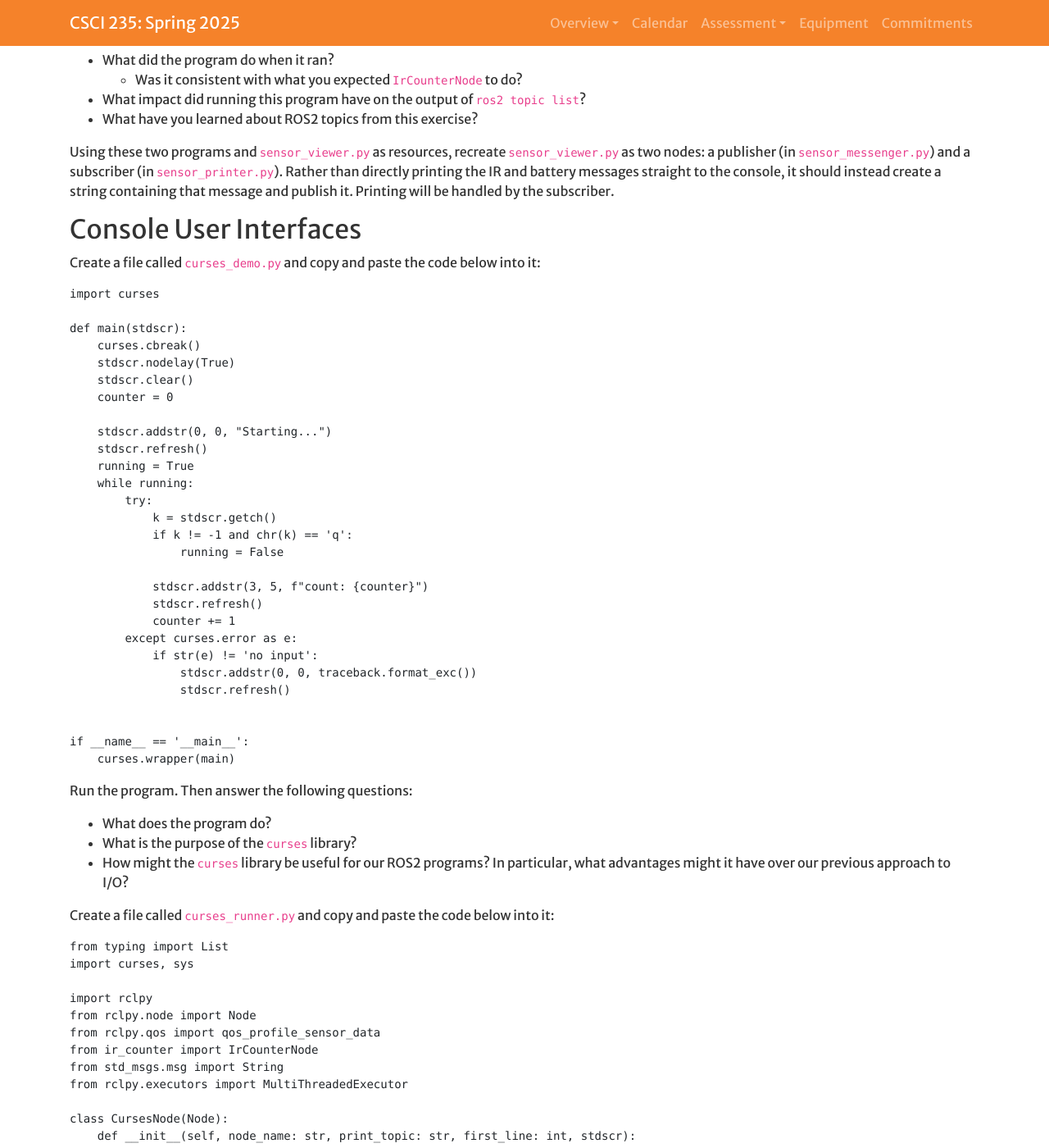
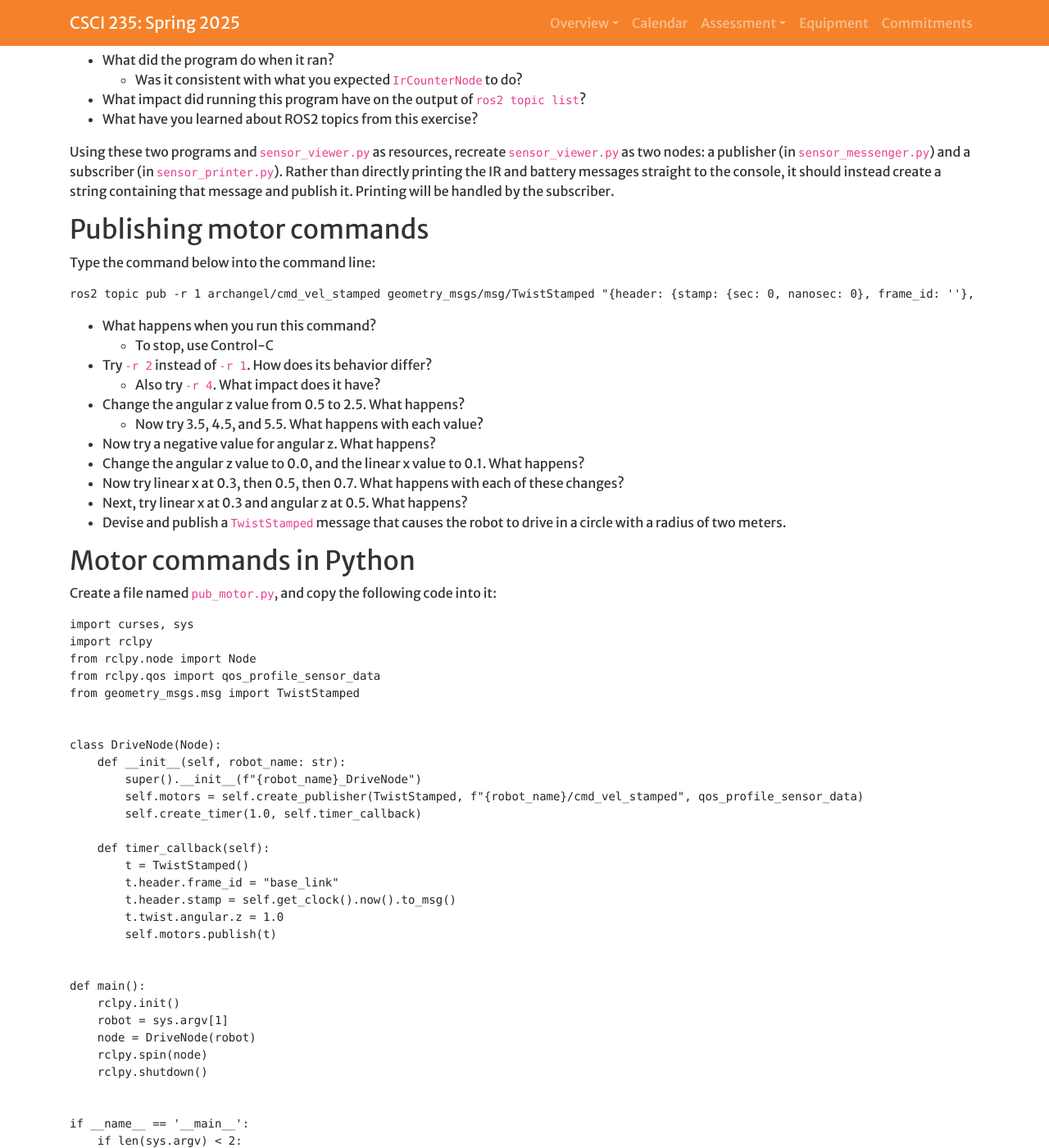
Before and after one commit to Hendrix-CS/csci235, a Jekyll site: the page built from modules/publications.md, in a window 1280 px wide and 1400 px high, scrolled down 1705 px. Shown: the whole window at 82% size. Built offline with Jekyll 4.4.1, drawn with Linux system fonts in a browser that asks for light colours; a script that is not in the unit is left out; our own code applies the rules of GitHub Pages for plain Markdown files; some of the changed text lies outside the part shown.

Commit message:
Almost there with motors

````diff
--- a/modules/publications.md
+++ b/modules/publications.md
@@ -97,6 +97,84 @@
 IR and battery messages straight to the console, it should instead create a
 string containing that message and publish it. Printing will be handled by
 the subscriber.
+
+## Publishing motor commands
+
+<!-- Exploration: cmd_vel from the command line -->
+Type the command below into the command line:
+```
+ros2 topic pub -r 1 archangel/cmd_vel_stamped geometry_msgs/msg/TwistStamped "{header: {stamp: {sec: 0, nanosec: 0}, frame_id: ''}, twist: {linear: {x: 0.0, y: 0.0, z: 0.0}, angular: {x: 0.0, y: 0.0, z: 0.5}}}"
+```
+
+* What happens when you run this command?
+  * To stop, use Control-C
+* Try `-r 2` instead of `-r 1`. How does its behavior differ?
+  * Also try `-r 4`. What impact does it have?
+* Change the angular z value from 0.5 to 2.5. What happens?
+  * Now try 3.5, 4.5, and 5.5. What happens with each value?
+* Now try a negative value for angular z. What happens?
+* Change the angular z value to 0.0, and the linear x value to 0.1. What happens?
+* Now try linear x at 0.3, then 0.5, then 0.7. What happens with each of these changes?
+* Next, try linear x at 0.3 and angular z at 0.5. What happens?
+<!-- Concept Invention: Create your own Twists -->
+* Devise and publish a `TwistStamped` message that causes the robot to drive in a circle with a radius
+  of two meters.
+
+## Motor commands in Python
+
+Create a file named `pub_motor.py`, and copy the following code into it:
+```
+import curses, sys
+import rclpy
+from rclpy.node import Node
+from rclpy.qos import qos_profile_sensor_data
+from geometry_msgs.msg import TwistStamped
+
+
+class DriveNode(Node):
+    def __init__(self, robot_name: str):
+        super().__init__(f"{robot_name}_DriveNode")
+        self.motors = self.create_publisher(TwistStamped, f"{robot_name}/cmd_vel_stamped", qos_profile_sensor_data)
+        self.create_timer(1.0, self.timer_callback)
+
+    def timer_callback(self):
+        t = TwistStamped()
+        t.header.frame_id = "base_link"
+        t.header.stamp = self.get_clock().now().to_msg()
+        t.twist.angular.z = 1.0
+        self.motors.publish(t)
+
+
+def main():
+    rclpy.init()
+    robot = sys.argv[1]
+    node = DriveNode(robot)
+    rclpy.spin(node)
+    rclpy.shutdown()
+
+
+if __name__ == '__main__':
+    if len(sys.argv) < 2:
+        print("Usage: python3 pub_motor.py robot_name")
+    else:
+        main()
+```
+
+Answer the following questions:
+<!-- Exploration: Python TwistStamped -->
+* Examine the program. What do you expect it to do when it runs?
+* Run the program. What did it do? Did it meet your expectations?
+<!-- Concept invention: direction of rotation from a TwistStamped -->
+* Replace `t.twist.angular.z = 1.0` with `t.twist.angular.z = -1.0`.
+  * What do you expect will happen when it runs?
+  * Run the program. What did it do? Did it meet your expectations?
+* Try `2.0` instead of `1.0`. Also try `0.5`. What happens?
+<!-- Exploration: Drive forward -->
+<!-- Application: cmd_vel from the command line -->
+* How might you modify the `TwistStamped` object so that the robot drives forward?
+* Perform the modification. Continue to experiment until it works as you expect.
+* Modify the program so that the robot drives in a circle of radius two meters, using the
+  command-line `TwistStamped` message you created earlier.
 
 ## Console User Interfaces
 
@@ -249,28 +327,6 @@
 * Compare the experience of running `curses_sensor.py` with
   `sensor_printer.py`. Which of them is a more usable user interface? Why?
 
-## Publishing motor commands
-
-<!-- Exploration: cmd_vel from the command line -->
-Type the command below into the command line:
-```
-ros2 topic pub -r 1 archangel/cmd_vel_stamped geometry_msgs/msg/TwistStamped "{header: {stamp: {sec: 0, nanosec: 0}, frame_id: ''}, twist: {linear: {x: 0.0, y: 0.0, z: 0.0}, angular: {x: 0.0, y: 0.0, z: 0.5}}}"
-```
-
-* What happens when you run this command?
-  * To stop, use Control-C
-* Try `-r 2` instead of `-r 1`. How does its behavior differ?
-  * Also try `-r 4`. What impact does it have?
-* Change the angular z value from 0.5 to 2.5. What happens?
-  * Now try 3.5, 4.5, and 5.5. What happens with each value?
-* Now try a negative value for angular z. What happens?
-* Change the angular z value to 0.0, and the linear x value to 0.1. What happens?
-* Now try linear x at 0.3, then 0.5, then 0.7. What happens with each of these changes?
-* Next, try linear x at 0.3 and angular z at 0.5. What happens?
-<!-- Concept Invention: Create your own Twists -->
-* Devise and publish a `TwistStamped` message that causes the robot to drive in a circle with a radius
-  of two meters.
-
 ## Processing Keystrokes in `curses`
 
 A **thread** represents a distinct stream of execution. Each ROS2 node runs in its own
@@ -387,14 +446,33 @@
 ```
 
 Examine the program. Then answer the following questions:
-* How often do you expect `timer_callback()` to run?
+<!-- Application: Queues -->
 * How will `key_node` interact with `curses_node`?
 * Based on that interaction, how do you expect the program to behave?
 * Run the program. Was your previous answer correct? If not, elaborate.
 
-## Writing a motor publisher
+## Remote controlled robot
+<!-- Application: -->
+Make a copy of `key_timer_demo.py` called `key_motor_demo.py`. Make the following modifications:
+* Add imports for `sys` and `TwistStamped`.
+* Write two functions `forward()` and `turn()`. Each should return a `TwistStamped`.
+* Add a motor publisher in the constructor.
+* In the timer callback:
+  * If the key is a `w`, publish a message so that the robot goes forward.
+  * If the key is an `a`, turn left.
+  * If the key is a `d`, turn right.
+* Test out the resulting program.
+  * How responsive is the robot to your commands?
+  <!-- I expect that they will need to drain the queue -->
+  * How might you modify the program to address any issues that you observed?
+  * Continue to tinker with the program until it is a satisfactory remote control.
 
-<!-- Exploration: cmd_vel from Python -->
-
-<!-- Concept Invention: Understanding Twists -->
-<!-- Application: Integrating motor commands -->
+## Sensing and acting
+<!-- Application: -->
+* Make a copy of `key_motor_demo.py` called `key_motor_sensor.py`. Modify it as follows:
+  * Add an instance of your IR-and-battery-monitoring node.
+  * Set up `CursesNode` to display the sensor information.
+  * When `KeyNode` receives keystrokes, it need not publish them to be viewed by the `CursesNode`.
+* Experiment with the program for a while. Using both your experience experimenting with the program,
+  as well as your IR data from the previous module, what would you say is a level of IR node at which
+  the robot should stop moving forward and start turning?
````
Also changed, not shown: other parts of modules/publications.md (+4 -1 lines), modules/subscriptions.md (+53 -0 lines).
